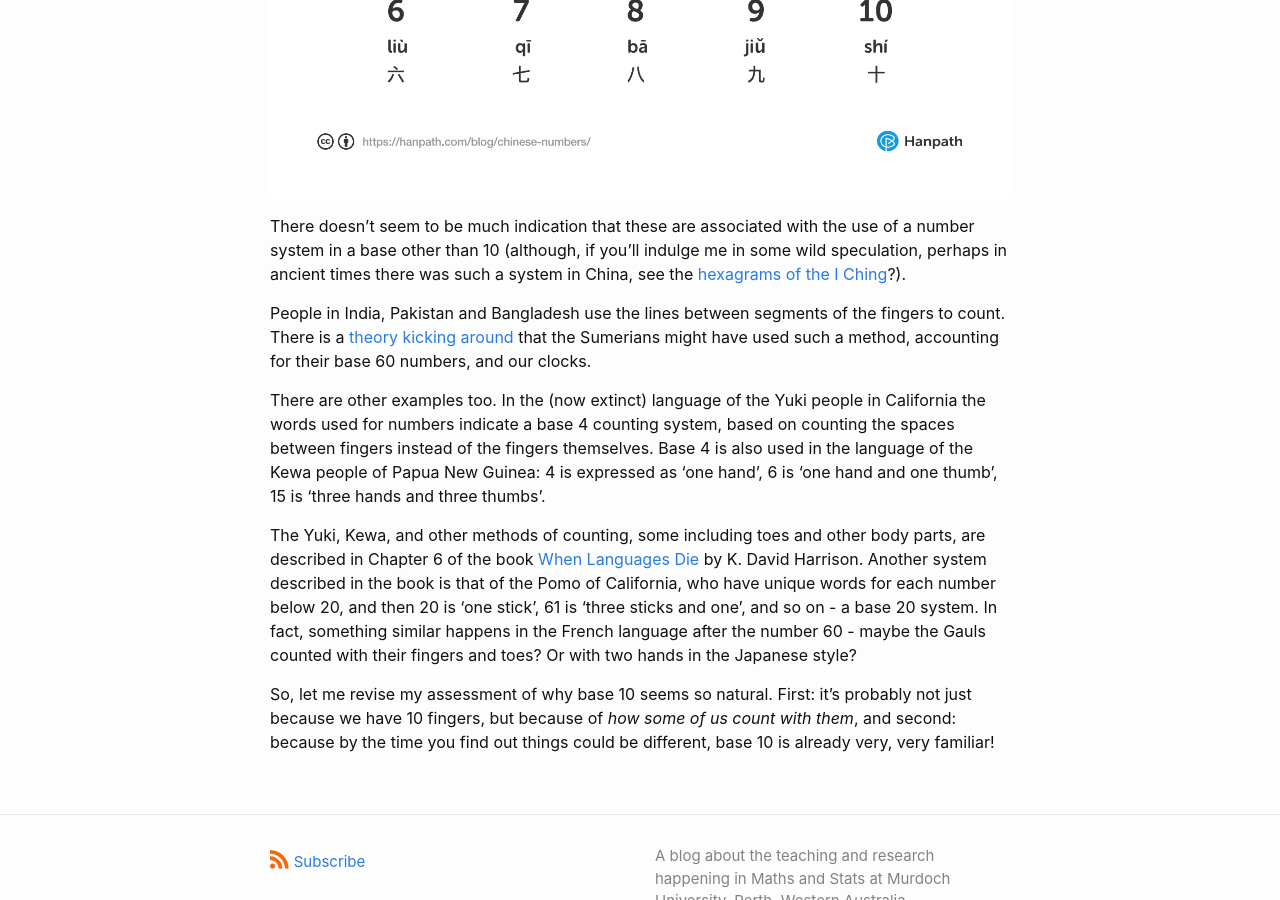
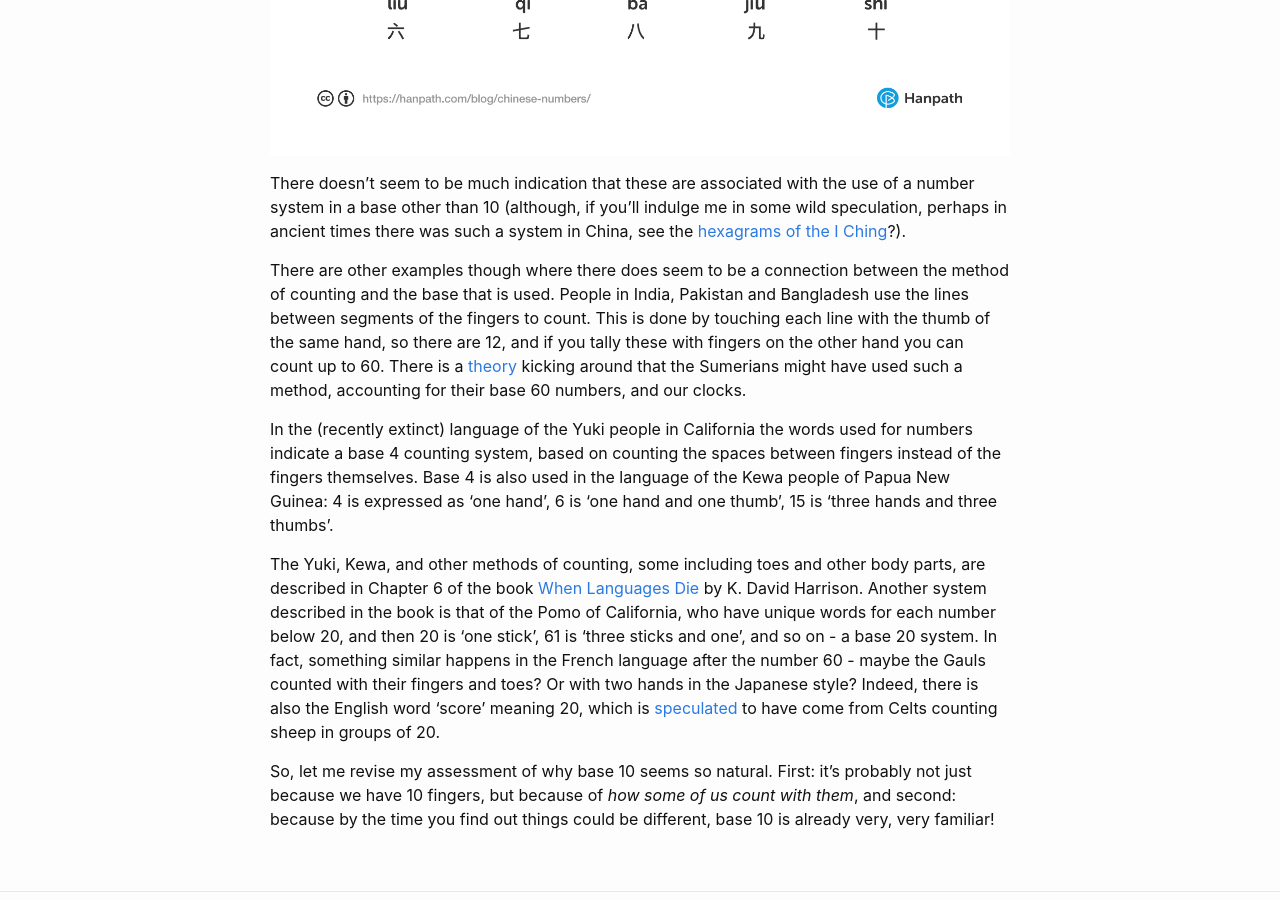
Before and after one commit to Murdoch-Maths-and-Stats/Murdoch-Maths-and-Stats.github.io, a Jekyll site: the page built from _posts/2022-12-8-counting.md, in a window 1280 px wide and 900 px high, scrolled down 2431 px. Built offline with Jekyll 4.4.1, drawn with Linux system fonts in a browser that asks for light colours; formulas are drawn with MathJax 3; some of the changed text lies outside the part shown.

Commit message:
counting edits

```diff
--- a/_posts/2022-12-8-counting.md
+++ b/_posts/2022-12-8-counting.md
@@ -8,11 +8,9 @@ categories:
 <img src="{{ site.baseurl }}/img/chinesecount1.jpeg">
 <!--more-->
 
-It's a basic convention established in primary school maths that when I write $$1235$$ I mean the number one thousand two hundred and thirty five, that is, one lot of a thousand, two hundreds, three tens and five ones. Mathematically, remembering that $$1000=10^3, 100=10^2, 10=10^1,$$ and $$1=10^1$$, we have
+It's a basic convention established in primary school maths that when I write 1235 I mean the number one thousand two hundred and thirty five, that is, one lot of a thousand, two hundreds, three tens and five ones. Remembering that $$1000=10^3, 100=10^2, 10=10^1,$$ and $$1=10^1$$, what we are doing here is tallying powers of 10.
 
-$$1235=1\times 10^3+2\times 10^2+3\times 10^1+5\times 10^0 $$
-
-This is called a base $$10$$ number system, because each of the digits in $$1235$$ multiplies a power of $$10$$ according to its place value.
+This is called a base 10 number system, each of the digits in 1235 multiplies a power of 10 according to its place value.
 
 This is not only way we could write numbers - we could use powers of 3 instead, for example - but base 10 certainly seems like the most natural way to do it. As I tell my first year students, this is probably because we all have ten fingers. On the other... hand... computers are essentially built from switches which are either on or off, it's like they only have two fingers, and so we make them work in base 2, or *binary*.
 
@@ -30,10 +28,10 @@ The Chinese use hand gestures (varying slightly by region) which for the numbers
 
 There doesn't seem to be much indication that these are associated with the use of a number system in a base other than 10 (although, if you'll indulge me in some wild speculation, perhaps in ancient times there was such a system in China, see the [hexagrams of the I Ching](https://en.wikipedia.org/wiki/Hexagram_(I_Ching))?).
 
-People in India, Pakistan and Bangladesh use the lines between segments of the fingers to count. There is a [theory kicking around](https://nrich.maths.org/6070) that the Sumerians might have used such a method, accounting for their base 60 numbers, and our clocks.
+There are other examples though where there does seem to be a connection between the method of counting and the base that is used. People in India, Pakistan and Bangladesh use the lines between segments of the fingers to count. This is done by touching each line with the thumb of the same hand, so there are 12, and if you tally these with fingers on the other hand you can count up to 60. There is a [theory](https://nrich.maths.org/6070) kicking around that the Sumerians might have used such a method, accounting for their base 60 numbers, and our clocks.
 
-There are other examples too. In the (now extinct) language of the Yuki people in California the words used for numbers indicate a base 4 counting system, based on counting the spaces between fingers instead of the fingers themselves. Base 4 is also used in the language of the Kewa people of Papua New Guinea: 4 is expressed as 'one hand', 6 is 'one hand and one thumb', 15 is 'three hands and three thumbs'.
+In the (recently extinct) language of the Yuki people in California the words used for numbers indicate a base 4 counting system, based on counting the spaces between fingers instead of the fingers themselves. Base 4 is also used in the language of the Kewa people of Papua New Guinea: 4 is expressed as 'one hand', 6 is 'one hand and one thumb', 15 is 'three hands and three thumbs'.
 
-The Yuki, Kewa, and other methods of counting, some including toes and other body parts, are described in Chapter 6 of the book [When Languages Die](https://global.oup.com/academic/product/when-languages-die-9780195372069?cc=au&lang=en&) by K. David Harrison. Another system described in the book is that of the Pomo of California, who have unique words for each number below 20, and then 20 is 'one stick', 61 is 'three sticks and one', and so on - a base 20 system. In fact, something similar happens in the French language after the number 60 - maybe the Gauls counted with their fingers and toes? Or with two hands in the Japanese style?
+The Yuki, Kewa, and other methods of counting, some including toes and other body parts, are described in Chapter 6 of the book [When Languages Die](https://global.oup.com/academic/product/when-languages-die-9780195372069?cc=au&lang=en&) by K. David Harrison. Another system described in the book is that of the Pomo of California, who have unique words for each number below 20, and then 20 is 'one stick', 61 is 'three sticks and one', and so on - a base 20 system. In fact, something similar happens in the French language after the number 60 - maybe the Gauls counted with their fingers and toes? Or with two hands in the Japanese style? Indeed, there is also the English word 'score' meaning 20, which is [speculated](https://www.etymonline.com/word/score) to have come from Celts counting sheep in groups of 20.
 
 So, let me revise my assessment of why base 10 seems so natural. First: it's probably not just because we have 10 fingers, but because of *how some of us count with them*, and second: because by the time you find out things could be different, base 10 is already very, very familiar!
```
